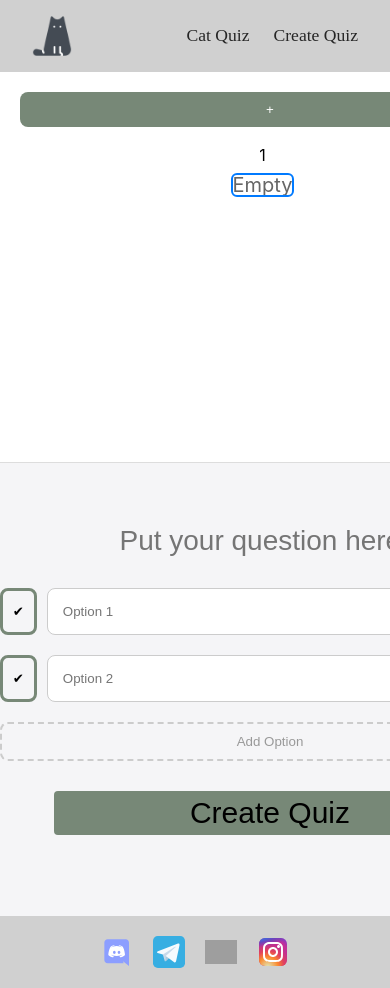
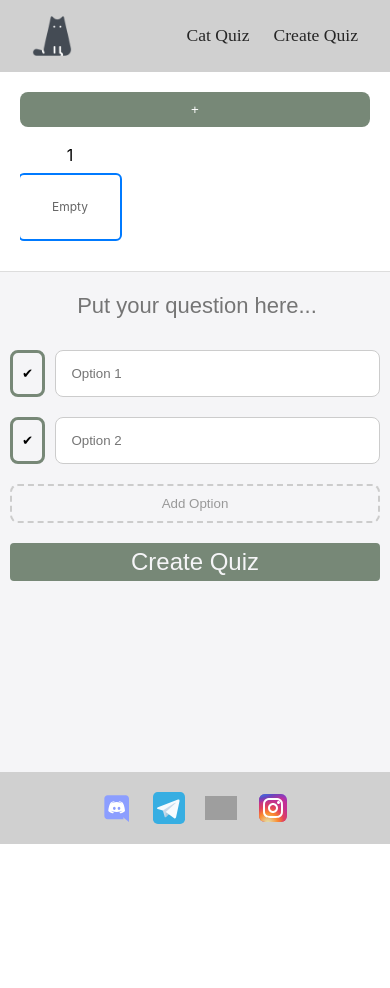
Before and after one commit to Sinonmn/quiz, a React (Vite) app: page /createQuiz in a window 390 px wide. After the commit the page ends 844 px from the top, so only its background shows below. Built offline with nearby package versions, Linux system fonts and the light colour scheme; no server answers; grey boxes are pictures that could not be loaded.

Commit message:
ui: fix footer createQuiz page fix sidebar createQuiz page refactor: avoded unnecessary footer & header rerenders

```diff
--- a/src/App.css
+++ b/src/App.css
@@ -26,6 +26,7 @@
   animation: spin 1s linear infinite;
 }
 
+
 @keyframes spin {
   0% {
     transform: rotate(0deg);
--- a/src/components/Footer/Footer.jsx
+++ b/src/components/Footer/Footer.jsx
@@ -1,3 +1,4 @@
+import { memo } from "react";
 import "./Footer.css";
 import discordIcon from "../../assets/media/discord.svg";
 import telegramIcon from "../../assets/media/telegram-svgrepo-com.svg";
@@ -8,7 +9,7 @@ const SOCIALS = [
   {
     id: 1,
     name: "Discord",
-    href: "discordapp.com/users/566135632821354496",
+    href: "https://discordapp.com/users/566135632821354496",
     icon: discordIcon,
   },
   {
@@ -31,9 +32,10 @@ const SOCIALS = [
   },
 ];
 
-export default function Footer() {
+
+const Footer = memo(({ className }) => {
   return (
-    <footer className="footer">
+    <footer className={`footer ${className || ""}`}>
       <ul className="footer__social-list">
         {SOCIALS.map(({ id, name, href, icon }) => (
           <li className="footer__social-item" key={id}>
@@ -45,4 +47,6 @@ export default function Footer() {
       </ul>
     </footer>
   );
-}
+});
+
+export default Footer;
--- a/src/pages/CreateQuiz/CreateQuiz.css
+++ b/src/pages/CreateQuiz/CreateQuiz.css
@@ -1,23 +1,20 @@
-.correct-indicator:hover {
-  background-color: #388e3c;
+/* --- Global Container --- */
+.app-container {
+  display: flex;
+  flex-direction: column;
+  min-height: 100vh; /* Ensures the page is at least full screen height */
 }
 
+/* --- Main Layout Section --- */
 .quiz-creator {
   display: flex;
-  height: 100vh;
   background: #f5f5f7;
   font-family: -apple-system, sans-serif;
-  flex-wrap: wrap;
-  max-height: 100%;
   overflow: hidden;
-}
-.correct {
-  background-color: #787 !important;
+  flex: 1; /* Occupies all available space between header and footer */
 }
 
-form {
-  flex: 0 0 100%;
-}
+/* --- Sidebar Section --- */
 .sidebar {
   width: 250px;
   background: #fff;
@@ -25,8 +22,8 @@ form {
   padding: 20px;
   display: flex;
   flex-direction: column;
-  max-height: 100vh;
   overflow-y: auto;
+  height: calc(100vh - 120px);
 }
 
 .add-slide-button {
@@ -44,17 +41,8 @@ form {
   flex-grow: 1;
   overflow-y: auto;
 }
-@media (max-width: 1147px) {
-  .sidebar__slides-list {
-    display: flex;
-    flex-direction: column;
-    gap: 10px;
-  }
-  .preview-box {
-    font-size: 20px !important;
-  }
-}
 
+/* Custom scrollbar for sidebar */
 .sidebar__slides-list::-webkit-scrollbar {
   width: 5px;
 }
@@ -63,11 +51,17 @@ form {
   border-radius: 10px;
 }
 
+/* --- Slide Previews --- */
 .slide-preview {
   display: flex;
   gap: 10px;
   margin-bottom: 10px;
   cursor: pointer;
+}
+
+.slide-preview span {
+  max-width: 20px;
+  width: 100%;
 }
 
 .preview-box {
@@ -86,34 +80,12 @@ form {
   overflow: hidden;
 }
 
-.option-wrapper {
-  display: flex;
-  gap: 10px;
-}
-.option-input {
-  width: 100%;
-}
-.correct-indicator {
-  width: 40px;
-  background: none;
-  border: 3px solid #787;
-  cursor: pointer;
-  transition: all 0.4s ease;
-  border-radius: 8px;
-}
-
-.correct-indicator:hover {
-  background-color: #787;
-}
 .slide-preview.active .preview-box {
   border-color: #007aff;
   background: #fff;
 }
-.slide-preview span {
-  max-width: 20px;
-  width: 100%;
-}
 
+/* --- Editor Section --- */
 .quiz-creator__editor {
   flex: 1;
   display: flex;
@@ -123,6 +95,7 @@ form {
 }
 
 form {
+  flex: 0 0 100%;
   width: 80%;
   max-width: 600px;
 }
@@ -136,17 +109,25 @@ form {
   text-align: center;
   margin-bottom: 30px;
 }
+
 .question-input:focus::placeholder {
   opacity: 0;
 }
 
+/* --- Options Logic --- */
 .options-grid {
   display: flex;
   flex-direction: column;
   gap: 20px;
 }
 
+.option-wrapper {
+  display: flex;
+  gap: 10px;
+}
+
 .option-input {
+  width: 100%;
   padding: 15px;
   border: 1px solid #ccc;
   border-radius: 8px;
@@ -167,20 +148,36 @@ form {
   color: #999;
   transition: all 0.4s ease-out;
 }
+
+.add-option-button:hover {
+  border-color: #787;
+  color: #787;
+}
+
+/* --- Action Buttons --- */
+.correct-indicator {
+  width: 40px;
+  background: none;
+  border: 3px solid #787;
+  cursor: pointer;
+  transition: all 0.4s ease;
+  border-radius: 8px;
+}
+
+.correct-indicator:hover {
+  background-color: #787;
+}
+
+.correct {
+  background-color: #787 !important;
+}
+
 .button-create-quiz {
   display: flex;
   justify-content: center;
   width: 100%;
+  max-width: 80%;
   margin: 20px auto;
-}
-.add-option-button:hover {
-  border-color: #787;
-  color: #787;
-}
-.button-create-quiz {
-  flex: 0 1 100%;
-  max-width: 80%;
-  width: 100%;
   background-color: #787;
   border: none;
   padding: 5px;
@@ -188,48 +185,152 @@ form {
   cursor: pointer;
   border-radius: 4px;
   transition: all 0.4s ease-in-out;
+  color: #f5f5f7;
 }
+
 .button-create-quiz:hover {
   background-color: #5a5;
 }
 
+/* --- Shared Footer Logic --- */
+.footer--quiz-editor {
+  padding-left: 275px;
+  box-sizing: border-box;
+}
+
+/* --- Responsive Media Queries --- */
 @media (max-width: 1147px) {
   .quiz-creator {
     flex-direction: column;
     background: none;
   }
+
   .quiz-creator__editor {
     background-color: #f5f5f7;
   }
+
   .sidebar {
     width: 500px;
     margin: 0 auto;
-    display: flex;
-    flex-direction: column;
     max-height: 350px;
     flex: 1 1 100%;
     border-right: none;
     border-bottom: 1px solid #ddd;
     overflow-x: auto;
   }
+
+  .sidebar__slides-list {
+    display: flex;
+    flex-direction: column;
+    gap: 10px;
+  }
+
   .preview-box {
-    height: 50px;
-    font-size: 10px;
+    height: 40px;
+    font-size: 8px;
   }
+
+  .preview-box {
+    font-size: 20px !important; /* Specific preview font adjustment */
+  }
+
   .slide-preview {
     flex-direction: column;
     align-items: center;
     min-width: 80px;
   }
+
   .slide-preview span {
     max-width: none;
     width: auto;
   }
-  .preview-box {
-    height: 40px;
-    font-size: 8px;
-  }
+
   .button-create-quiz {
     margin-top: 30px;
   }
+
+  .footer--quiz-editor {
+    padding-left: 0;
+  }
 }
+/* --- Responsive Media Queries --- */
+@media (max-width: 1147px) {
+  .quiz-creator {
+    flex-direction: column;
+    background: none;
+    overflow-y: auto; /* Allow the whole page to scroll on mobile */
+  }
+
+  .sidebar {
+    width: 100%; /* Make sidebar responsive */
+    max-width: 100%;
+    margin: 0;
+    max-height: 200px; /* Smaller height for mobile view */
+    flex: 0 0 auto;
+    border-right: none;
+    border-bottom: 1px solid #ddd;
+    padding: 15px;
+  }
+
+  /* Horizontal slide list for better mobile UX */
+  .sidebar__slides-list {
+    display: flex;
+    flex-direction: row;
+    gap: 15px;
+    overflow-x: auto; /* Horizontal scroll for slides */
+    padding-bottom: 10px;
+  }
+
+  .slide-preview {
+    flex-direction: column;
+    align-items: center;
+    min-width: 100px; /* Fixed width for horizontal items */
+    margin-bottom: 0;
+  }
+
+  .preview-box {
+    width: 100%;
+    height: 50px;
+    font-size: 12px !important;
+  }
+
+  .quiz-creator__editor {
+    padding: 20px 10px;
+    background-color: #f5f5f7;
+    align-items: flex-start; /* Better for long forms */
+  }
+
+  form {
+    width: 90%;
+    margin: 0 auto;
+  }
+
+  .question-input {
+    font-size: 22px; /* Scale down text for small screens */
+  }
+
+  .button-create-quiz {
+    margin-top: 20px;
+    font-size: 24px;
+    max-width: 100%;
+  }
+
+  .footer--quiz-editor {
+    padding-left: 0; /* Reset sidebar offset */
+  }
+  .sidebar {
+    width: 100%;
+    margin: 0 auto;
+    padding: 20px;
+    box-sizing: border-box;
+
+    display: flex;
+    flex-direction: column;
+  }
+
+  .add-slide-button {
+    width: 100%;
+    margin-right: 0;
+    box-sizing: border-box;
+  }
+}
--- a/src/pages/CreateQuiz/CreateQuiz.jsx
+++ b/src/pages/CreateQuiz/CreateQuiz.jsx
@@ -159,6 +159,7 @@ const CreateQuiz = () => {
   };
   return (
     <>
+      <div className="app-container">
         <Toaster />
         <Header />
         <div className="quiz-creator ">
@@ -224,7 +225,8 @@ const CreateQuiz = () => {
             </form>
           </main>
         </div>
-      <Footer />
+        <Footer  className='footer--quiz-editor'/>
+      </div>
     </>
   );
 };
```
Also changed, not shown: src/components/Header/Header.jsx (+6 -2 lines). Lines whose indentation alone changed are shown as unchanged.
